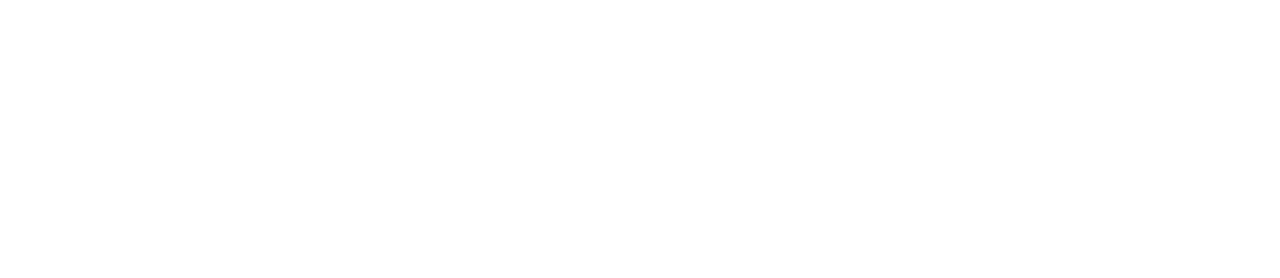
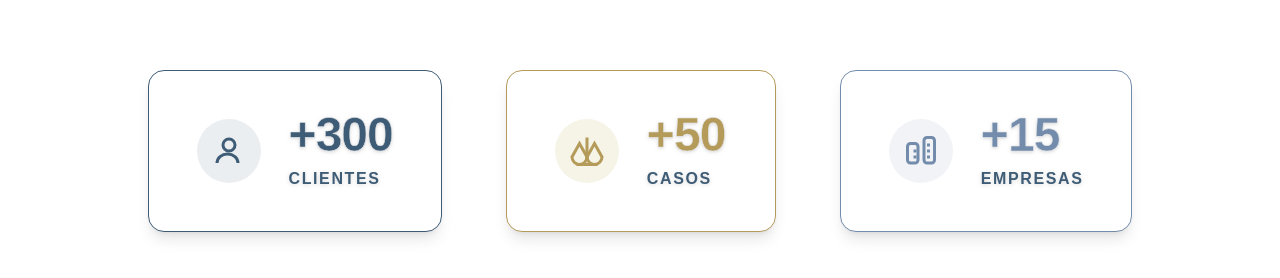
Before and after one commit to crcristian97/estudio-villa, a Next.js app: page /en in a window 1280 px wide. Shown: the part 3346-3624 px from the top of the page. Before the commit the page ends 3336 px from the top, so only its background shows below. Built offline with nearby package versions, Linux system fonts and the light colour scheme.

Commit message:
cambios en lstats

```diff
--- a/app/[lang]/page.js
+++ b/app/[lang]/page.js
@@ -1,13 +1,14 @@
 import { Hero3 } from "../../components/HeroSection";
 import { AboutUs } from "../../components/AboutUs";
 import { LegalServicesSection } from "../../components/Feature";
-
+import { Stats } from "../../components/Stats";
 export default function Page({ params }) {
   return (
     <main>
       <Hero3 />
       <AboutUs />
       <LegalServicesSection />
+      <Stats />
     </main>
   );
 }
--- a/components/Feature.js
+++ b/components/Feature.js
@@ -1,3 +1,4 @@
+
 import Image from "next/image";
 import { CheckCircle } from "lucide-react";
 
@@ -23,6 +24,7 @@
       "Asesoramiento integral en la redacción de estatutos, acuerdos de accionistas y estructuras societarias adaptadas a la realidad de cada empresa.",
   },
 ];
+
 
 export const LegalServicesSection = () => (
   <section className="w-full py-20 bg-white">
--- /dev/null
+++ b/components/Stats.js
@@ -0,0 +1,147 @@
+"use client";
+import { useState, useEffect, useRef } from "react";
+
+// Custom hook to detect if an element is in viewport
+function useInView(ref, options = {}) {
+  const [inView, setInView] = useState(false);
+
+  useEffect(() => {
+    if (!ref.current) return;
+    const observer = new window.IntersectionObserver(
+      ([entry]) => {
+        if (entry.isIntersecting) {
+          setInView(true);
+        }
+      },
+      { threshold: 0.3, ...options }
+    );
+    observer.observe(ref.current);
+    return () => {
+      if (ref.current) observer.unobserve(ref.current);
+    };
+  }, [ref, options]);
+
+  return inView;
+}
+
+// Count up only when in view
+function useCountUpWhenInView(to, duration = 2000, inView) {
+  const [count, setCount] = useState(0);
+  const started = useRef(false);
+
+  useEffect(() => {
+    if (!inView || started.current) return;
+    started.current = true;
+    let start = 0;
+    const increment = to / (duration / 16);
+    let raf;
+
+    function animate() {
+      start += increment;
+      if (start < to) {
+        setCount(Math.floor(start));
+        raf = requestAnimationFrame(animate);
+      } else {
+        setCount(to);
+      }
+    }
+    raf = requestAnimationFrame(animate);
+    return () => cancelAnimationFrame(raf);
+  }, [to, duration, inView]);
+
+  return count;
+}
+
+const statsData = [
+  {
+    value: 300,
+    label: "Clientes",
+    icon: (
+      <span className="inline-flex items-center justify-center w-16 h-16 rounded-full bg-[#3E5C76]/10">
+        <svg className="w-9 h-9 text-[#3E5C76]" fill="none" stroke="currentColor" strokeWidth="2" viewBox="0 0 24 24">
+          <circle cx="12" cy="8" r="4" />
+          <path d="M4 20c0-3.314 3.134-6 7-6s7 2.686 7 6" />
+        </svg>
+      </span>
+    ),
+    numberColor: "text-[#3E5C76]",
+    borderColor: "border-[#3E5C76]",
+    shadow: "shadow-lg"
+  },
+  {
+    value: 50,
+    label: "Casos",
+    icon: (
+      <span className="inline-flex items-center justify-center w-16 h-16 rounded-full bg-[#F0EBD8]/60">
+        <svg className="w-9 h-9 text-[#B49B5A]" fill="none" stroke="currentColor" strokeWidth="2" viewBox="0 0 24 24">
+          <path d="M12 3v15" />
+          <path d="M5 21h14" />
+          <path d="M7 21a5 5 0 0 1-5-5l5-9 5 9a5 5 0 0 1-5 5z" />
+          <path d="M17 21a5 5 0 0 0 5-5l-5-9-5 9a5 5 0 0 0 5 5z" />
+        </svg>
+      </span>
+    ),
+    numberColor: "text-[#B49B5A]",
+    borderColor: "border-[#B49B5A]",
+    shadow: "shadow-lg"
+  },
+  {
+    value: 15,
+    label: "Empresas",
+    icon: (
+      <span className="inline-flex items-center justify-center w-16 h-16 rounded-full bg-[#748CAB]/10">
+        <svg className="w-9 h-9 text-[#748CAB]" fill="none" stroke="currentColor" strokeWidth="2" viewBox="0 0 24 24">
+          <rect x="3" y="7" width="7" height="13" rx="2" />
+          <rect x="14" y="3" width="7" height="17" rx="2" />
+          <path d="M8 11v2M8 15v2M17 7v2M17 11v2M17 15v2" />
+        </svg>
+      </span>
+    ),
+    numberColor: "text-[#748CAB]",
+    borderColor: "border-[#748CAB]",
+    shadow: "shadow-lg"
+  }
+];
+
+export const Stats = () => {
+  const sectionRef = useRef(null);
+  const inView = useInView(sectionRef);
+
+  const clients = useCountUpWhenInView(300, 2000, inView);
+  const cases = useCountUpWhenInView(50, 2000, inView);
+  const companies = useCountUpWhenInView(15, 2000, inView);
+
+  const animatedValues = [clients, cases, companies];
+
+  return (
+    <section
+      ref={sectionRef}
+      className="w-full py-20 bg-white"
+    >
+      <div className="container mx-auto flex flex-col md:flex-row justify-center items-center gap-12 md:gap-16">
+        {statsData.map((stat, idx) => (
+          <div
+            key={stat.label}
+            className={`flex flex-row items-center bg-white border ${stat.borderColor} rounded-2xl px-12 py-10 ${stat.shadow} transition-transform hover:scale-105 min-w-[270px]`}
+          >
+            <div className="mr-7">{stat.icon}</div>
+            <div className="flex flex-col items-start">
+              <span
+                className={`text-5xl font-extrabold tracking-tight ${stat.numberColor} drop-shadow`}
+                style={{
+                  WebkitTextStroke: "0.5px #e5e7eb",
+                  letterSpacing: "-0.02em"
+                }}
+              >
+                +{animatedValues[idx]}
+              </span>
+              <span className="uppercase text-base font-semibold tracking-widest text-[#3E5C76] mt-2 drop-shadow-sm">
+                {stat.label}
+              </span>
+            </div>
+          </div>
+        ))}
+      </div>
+    </section>
+  );
+};
```
